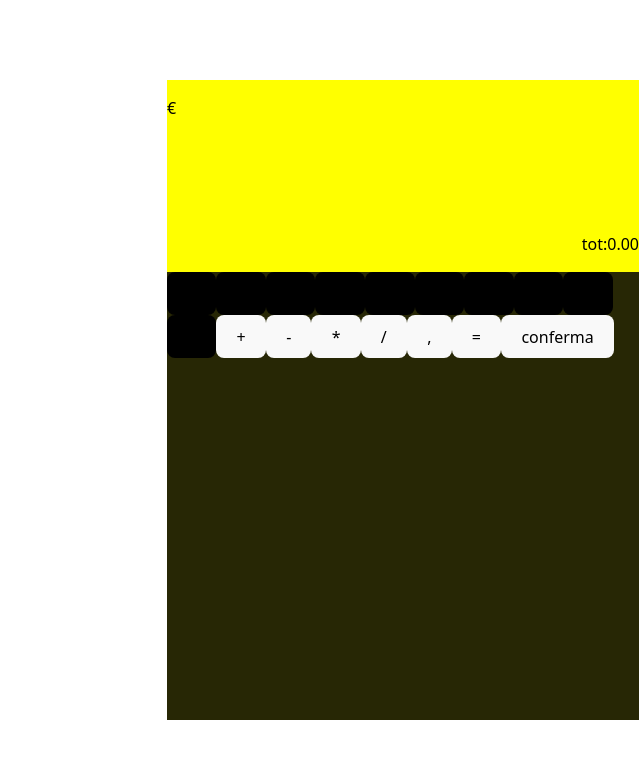
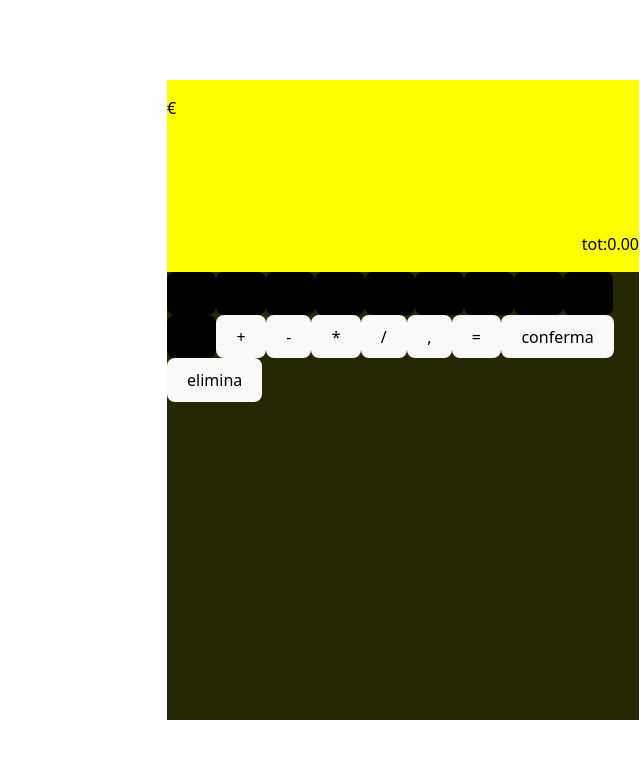
Before and after one commit to GioeleBoccanegra/cassa, a React (Vite) app in the folder frontend/: page / in a window 1280 px wide. Shown: the top 758 px of the page, without its empty margins (640-1280 px from the left). Built offline with nearby package versions, Linux system fonts and the light colour scheme.

Commit message:
aggiunto pulsante elimina

```diff
--- a/frontend/src/App.jsx
+++ b/frontend/src/App.jsx
@@ -77,6 +77,14 @@ function App() {
     setFattoTotale(false)
   }
 
+  const elimina = () => {
+    if (importo.length > 0) {
+      setImporto(prev => prev.slice(0, -1));
+    } else {
+      setSimbolo(null)
+    }
+  }
+
 
   return (
     <>
@@ -115,6 +123,7 @@ function App() {
             <button onClick={() => { faiTotale() }}>=</button>
 
             <button onClick={conferma}>conferma</button>
+            <button onClick={() => { elimina() }}>elimina</button>
 
 
 
```
